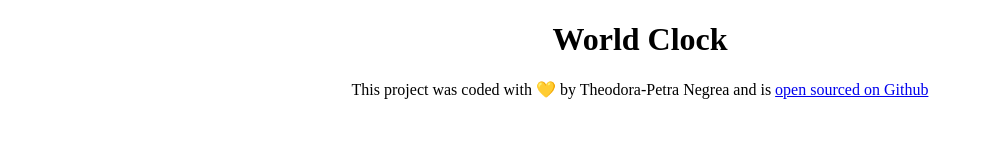
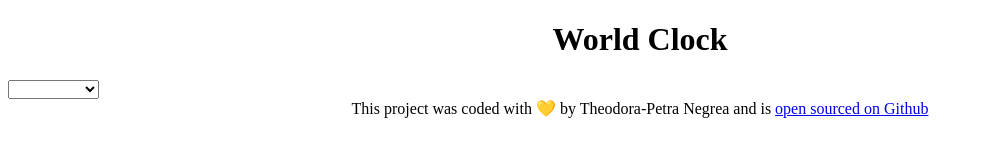
Before and after one commit to TheodoraPetra/shecodes-wordclock-app, a plain HTML site: page index.html in a window 1280 px wide. Shown: the whole page, without its empty margins (0-984 px from the left). Drawn offline with Linux system fonts and the light colour scheme.

Commit message:
Added basic dropdown

```diff
--- a/index.html
+++ b/index.html
@@ -8,6 +8,14 @@
   </head>
   <body>
     <h1>World Clock</h1>
+    <div class="container">
+      <select name="" id="">
+        <option value="Select a city"></option>
+        <option value="">Amsterdam</option>
+        <option value="">New York</option>
+      </select>
+    </div>
+
     <footer>
       This project was coded with 💛 by Theodora-Petra Negrea and is
       <a
```
